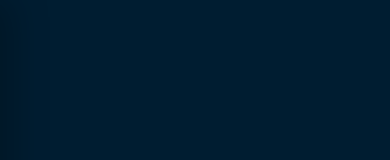
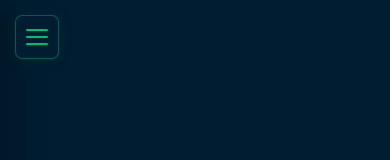
Before and after one commit to JasperHo1228/MyPortfolio, a React (Vite) app: page / in a window 390 px wide. Shown: the top 160 px of the page. Built offline with nearby package versions, Linux system fonts and the light colour scheme; a web font is replaced by a local one.

Commit message:
MyProfo-8 - Fix the mobile navbar

```diff
--- a/src/component/mobileNavBar.jsx
+++ b/src/component/mobileNavBar.jsx
@@ -25,23 +25,13 @@ function MobileNavBar() {
         />
       )}
 
-      <div
-        className={`mobile-navbar-menu ${
-          isNavbarOpen ? "is-open" : ""
-        }`}
-      >
-
       {/* Hamburger / Cross button */}
       <button
         type="button"
         className={`mobile-navbar-toggle ${
           isNavbarOpen ? "is-open" : ""
         }`}
-          onClick={
-            isNavbarOpen
-              ? closeNavbar
-              : openNavbar
-          }
+        onClick={isNavbarOpen ? closeNavbar : openNavbar}
         aria-label={
           isNavbarOpen
             ? "Close navigation"
@@ -54,7 +44,12 @@ function MobileNavBar() {
         <span />
       </button>
 
-        {/* Navbar area */}
+      {/* Sliding Navbar */}
+      <div
+        className={`mobile-navbar-menu ${
+          isNavbarOpen ? "is-open" : ""
+        }`}
+      >
         <ul className="mobile-navbar-list">
           {myRoute.map((link) => (
             <li
@@ -77,8 +72,8 @@ function MobileNavBar() {
             </li>
           ))}
         </ul>
+      </div>
 
-      </div>
     </div>
   );
 }
--- a/src/style/navbar.css
+++ b/src/style/navbar.css
@@ -331,11 +331,9 @@
 
   .mobile-navbar-overlay {
     position: fixed;
-
     inset: 0;
 
     background: rgba(0, 0, 0, 0.35);
-
     backdrop-filter: blur(4px);
 
     z-index: 100;
@@ -356,7 +354,6 @@
     height: 100vh;
 
     box-sizing: border-box;
-
     padding: 110px 20px 30px;
 
     background: #001D31;
@@ -384,10 +381,14 @@
 
   /* ---------------------------------------------------
      Mobile Toggle
+
+     IMPORTANT:
+     The toggle is NOT inside .mobile-navbar-menu.
+     Therefore it remains visible when the menu is closed.
      --------------------------------------------------- */
 
   .mobile-navbar-toggle {
-    position: absolute;
+    position: fixed;
 
     top: 20px;
     left: 20px;
@@ -408,7 +409,7 @@
 
     cursor: pointer;
 
-    z-index: 102;
+    z-index: 103;
 
     box-shadow:
       0 0 20px rgba(0, 190, 103, 0.06);
@@ -420,7 +421,9 @@
   }
 
 
-  /* Mobile hamburger lines */
+  /* ---------------------------------------------------
+     Mobile Hamburger Lines
+     --------------------------------------------------- */
 
   .mobile-navbar-toggle span {
     position: absolute;
@@ -454,7 +457,9 @@
   }
 
 
-  /* Hover */
+  /* ---------------------------------------------------
+     Toggle Hover
+     --------------------------------------------------- */
 
   .mobile-navbar-toggle:hover {
     border-color: rgba(245, 0, 189, 0.7);
@@ -471,7 +476,7 @@
 
 
   /* ---------------------------------------------------
-     Mobile Hamburger → Cross
+     Hamburger → Cross
      --------------------------------------------------- */
 
   .mobile-navbar-toggle.is-open span:nth-child(1) {
@@ -491,7 +496,9 @@
   }
 
 
-  /* Focus */
+  /* ---------------------------------------------------
+     Focus
+     --------------------------------------------------- */
 
   .mobile-navbar-toggle:focus-visible {
     outline: 2px solid #00BE67;
@@ -500,7 +507,7 @@
 
 
   /* ---------------------------------------------------
-     Mobile Navigation
+     Mobile Navigation List
      --------------------------------------------------- */
 
   .mobile-navbar-list {
@@ -515,7 +522,9 @@
   }
 
 
-  /* Mobile links */
+  /* ---------------------------------------------------
+     Mobile Links
+     --------------------------------------------------- */
 
   .mobile-navbar-link {
     display: flex;
@@ -573,7 +582,9 @@
   }
 
 
-  /* Hover */
+  /* ---------------------------------------------------
+     Hover
+     --------------------------------------------------- */
 
   .mobile-navbar-link:hover,
   .mobile-navbar-link:focus-visible {
```
Lines whose indentation alone changed are shown as unchanged.
